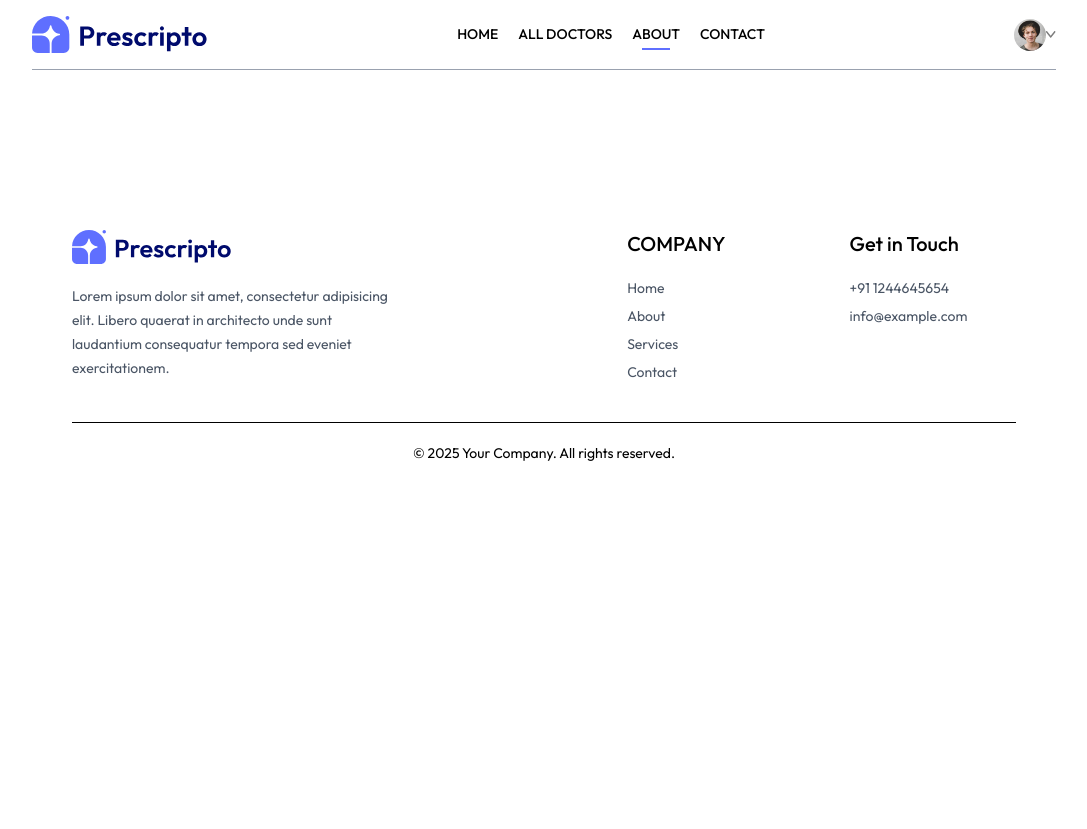
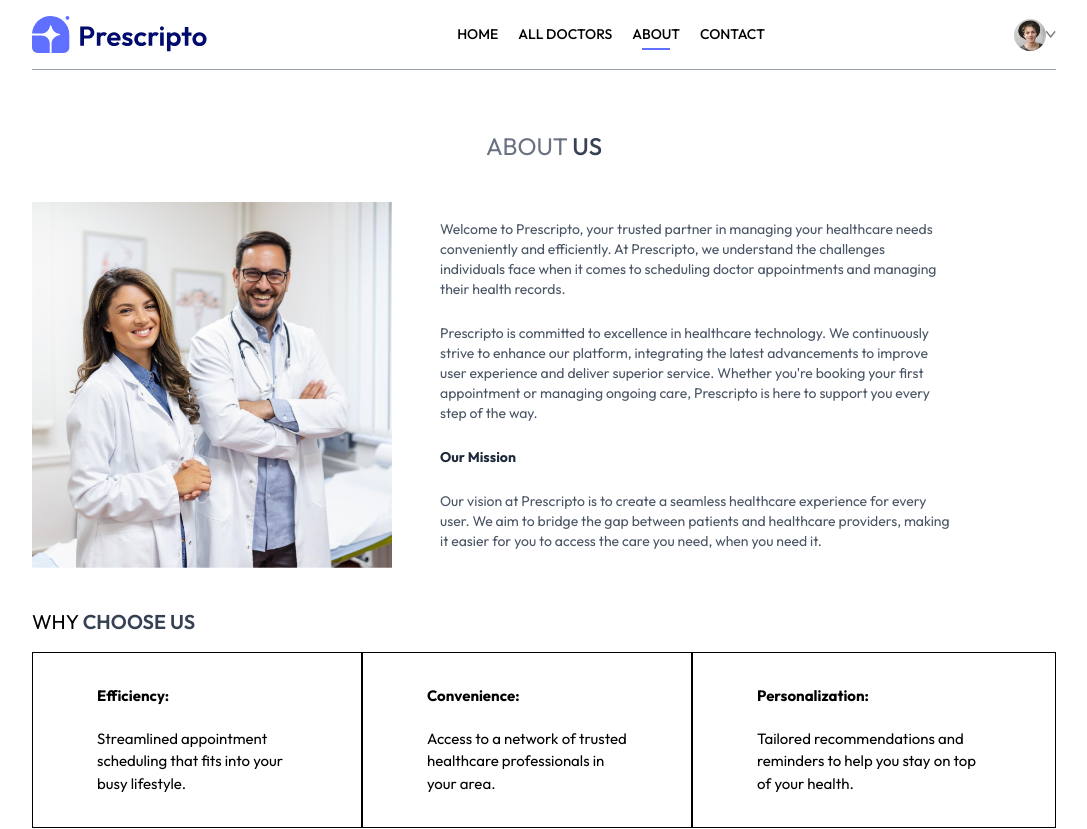
Before and after one commit to Aashish1A/Doctor_Appointment_Booking, a React (Vite) app in the folder Frontend/: page /about in a window 1280 px wide. Shown: the top 829 px of the page, without its empty margins (96-1183 px from the left). Before the commit the page ends 800 px from the top, so only its background shows below. Built offline with nearby package versions, Linux system fonts and the light colour scheme; the HTML template or start-up script is replaced by a standard one.

Commit message:
feat(About): Created about page

```diff
--- a/Frontend/src/Pages/About.jsx
+++ b/Frontend/src/Pages/About.jsx
@@ -1,9 +1,43 @@
 import React from 'react'
+import { assets } from '../assets/assets_frontend/assets'
 
 const About = () => {
   return (
     <div>
+        <div className='text-center text-2xl pt-10 text-gray-500'>
+          <p>ABOUT <span className='text-gray-700 font-medium'>US</span></p>
+        </div>
 
+        <div className='my-10 flex flex-col md:flex-row gap-12'>
+          <img className='w-full md:max-w-[360px]' src={assets.about_image} alt="about_image" />
+          <div className='flex flex-col justify-center gap-6 md:w-2/4 text-sm text-gray-600'>
+            <p>Welcome to Prescripto, your trusted partner in managing your healthcare needs conveniently and efficiently. At Prescripto, we understand the challenges individuals face when it comes to scheduling doctor appointments and managing their health records.</p>
+            <p>Prescripto is committed to excellence in healthcare technology. We continuously strive to enhance our platform, integrating the latest advancements to improve user experience and deliver superior service. Whether you're booking your first appointment or managing ongoing care, Prescripto is here to support you every step of the way.</p>
+            <b className='text-gray-800'>Our Mission</b>
+            <p>Our vision at Prescripto is to create a seamless healthcare experience for every user. We aim to bridge the gap between patients and healthcare providers, making it easier for you to access the care you need, when you need it.</p>
+          </div>
+        </div>
+
+        <div className='text-xl my-4'>
+          <p>WHY <span className='text-gray-700 font-semibold'>CHOOSE US</span></p>
+        </div>
+
+        <div className='flex flex-col md:flex-row mb-20'>
+          <div className='border px-10 md:px-16 py-8 flex flex-col gap-5 text-[15px] hover:bg-[rgb(95,111,255)] hover:text-white transition-all duration-300 cursor-pointer'>
+            <b>Efficiency:</b>
+            <p>Streamlined appointment scheduling that fits into your busy lifestyle.</p>
+          </div>
+
+          <div className='border px-10 md:px-16 py-8 flex flex-col gap-5 text-[15px] hover:bg-[rgb(95,111,255)] hover:text-white transition-all duration-300 cursor-pointer'>
+            <b>Convenience:</b>
+            <p>Access to a network of trusted healthcare professionals in your area.</p>
+          </div>
+
+          <div className='border px-10 md:px-16 py-8 flex flex-col gap-5 text-[15px] hover:bg-[rgb(95,111,255)] hover:text-white transition-all duration-300 cursor-pointer'>
+            <b>Personalization:</b>
+            <p>Tailored recommendations and reminders to help you stay on top of your health.</p>
+          </div>
+        </div>
     </div>
   )
 }
```
